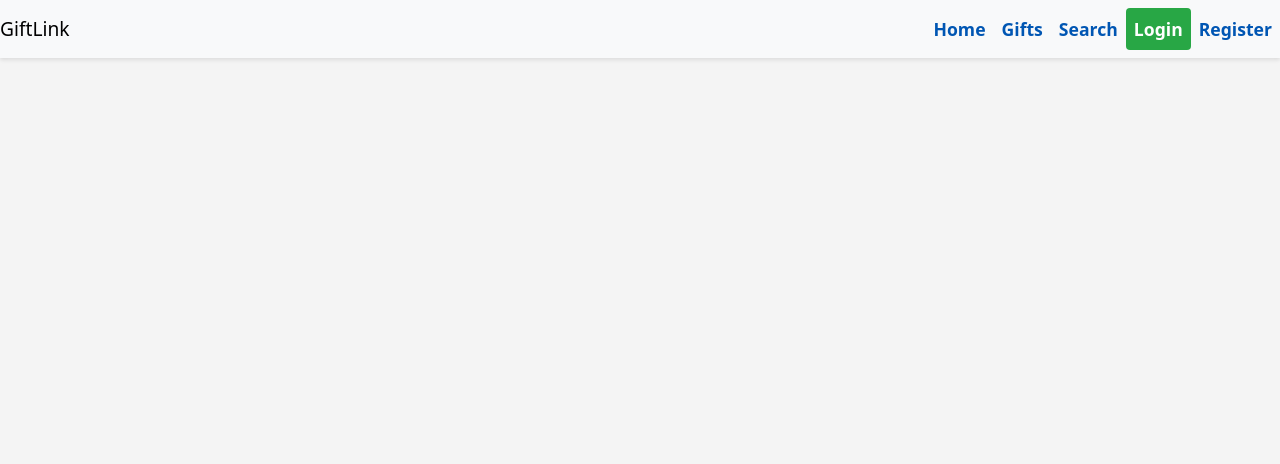
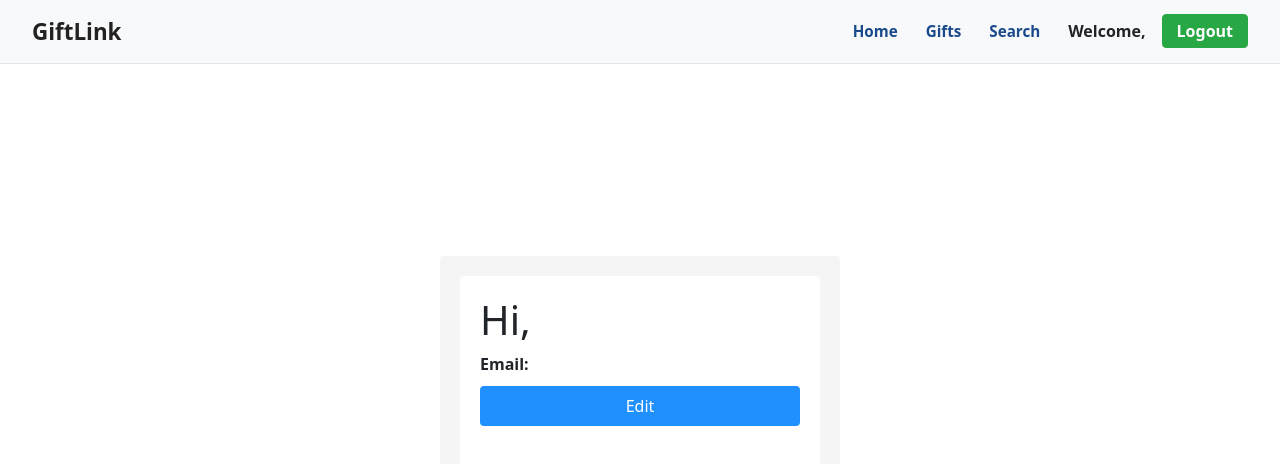
Before and after one commit to AminAgrebi-lab/fullstack-capstone-project, a React (Create React App) app in the folder giftlink-frontend/: page /app/profile in a window 1280 px wide. Shown: the top 464 px of the page. Built offline with nearby package versions, Linux system fonts and the light colour scheme; sample sign-in values are in the browser's storage.

Commit message:
Fix backend routes, update Navbar layout, and refine DetailsPage fetch logic

```diff
--- a/giftlink-frontend/src/App.js
+++ b/giftlink-frontend/src/App.js
@@ -4,10 +4,11 @@ import MainPage from './components/MainPage/MainPage';
 import LoginPage from './components/LoginPage/LoginPage';
 import RegisterPage from './components/RegisterPage/RegisterPage';
 import DetailsPage from './components/DetailsPage/DetailsPage';
-import SearchPage from './components/SearchPage/SearchPage'; // إضافة استيراد SearchPage
-import 'bootstrap/dist/css/bootstrap.min.css';
-import './App.css';
+import SearchPage from './components/SearchPage/SearchPage';
 import Navbar from './components/Navbar/Navbar';
+
+// Task 6: Import Profile component
+import Profile from './components/Profile/Profile';
 
 function App() {
   return (
@@ -18,8 +19,11 @@ function App() {
         <Route path="/app" element={<MainPage />} />
         <Route path="/app/login" element={<LoginPage />} />
         <Route path="/app/register" element={<RegisterPage />} />
-        <Route path="/app/product/:productId" element={<DetailsPage />} />
-        <Route path="/app/search" element={<SearchPage />} /> {/* إضافة مسار صفحة البحث */}
+        <Route path="/app/product/:id" element={<DetailsPage />} />
+        <Route path="/app/search" element={<SearchPage />} />
+
+        {/* Task 6: Add Profile Route */}
+        <Route path="/app/profile" element={<Profile />} />
       </Routes>
     </>
   );
--- a/giftlink-frontend/src/components/DetailsPage/DetailsPage.js
+++ b/giftlink-frontend/src/components/DetailsPage/DetailsPage.js
@@ -5,7 +5,8 @@ import './DetailsPage.css';
 
 function DetailsPage() {
     const navigate = useNavigate();
-    const { productId } = useParams();
+    // 💡 تعديل 1: استخدام id بدلاً من productId ليتطابق مع App.js
+    const { id } = useParams();
     const [gift, setGift] = useState(null);
     const [loading, setLoading] = useState(true);
     const [error, setError] = useState(null);
@@ -15,13 +16,14 @@ function DetailsPage() {
         if (!authenticationToken) {
             // Task 1: Check for authentication and redirect
             navigate('/app/login');
+            return; // 💡 تعديل 2: إضافة return لمنع طلب الـ API إذا لم يكن مسجلاً
         }
 
         // get the gift to be rendered on the details page
         const fetchGift = async () => {
             try {
                 // Task 2: Fetch gift details
-                const response = await fetch(`${urlConfig.backendUrl}/api/gifts/${productId}`);
+                const response = await fetch(`${urlConfig.backendUrl}/api/gifts/${id}`);
                 if (!response.ok) {
                     throw new Error('Network response was not ok');
                 }
@@ -34,13 +36,14 @@ function DetailsPage() {
             }
         };
 
-        fetchGift();
+        if (id) {
+            fetchGift();
+        }
 
         // Task 3: Scroll to top on component mount
         window.scrollTo(0, 0);
 
-    }, [productId, navigate]);
-
+    }, [id, navigate]);
 
     const handleBackClick = () => {
         // Task 4: Handle back click
@@ -70,7 +73,6 @@ function DetailsPage() {
             comment: "My family can use one. DM me if it is still available. Thank you!"
         }
     ];
-
 
     if (loading) return <div>Loading...</div>;
     if (error) return <div>Error: {error}</div>;
--- a/giftlink-frontend/src/components/Navbar/Navbar.css
+++ b/giftlink-frontend/src/components/Navbar/Navbar.css
@@ -1,16 +1,35 @@
-/* Custom styles for Navbar component */
+#navbar_container {
+    padding: 0.6rem 2rem;
+    background-color: #f8f9fa;
+    border-bottom: 1px solid #e5e5e5;
+}
 
-/* Ensure the green login button has high visibility and proper white text */
-.navbar-nav .btn-success {
+.navbar-brand {
+    font-size: 1.4rem;
+    color: #222 !important;
+}
+
+.nav-link-custom {
+    color: #1a4a8b !important;
+    font-weight: 600;
+    margin-right: 12px;
+    font-size: 0.95rem;
+}
+
+.nav-link-custom:hover {
+    color: #0b2e5c !important;
+}
+
+/* زر الأخضر الخاص بـ Login و Logout */
+.nav-btn-green {
     background-color: #28a745 !important;
     border-color: #28a745 !important;
     color: #ffffff !important;
-    font-weight: 500;
+    font-weight: 600;
+    padding: 4px 14px;
+    border-radius: 4px;
 }
 
-/* Hover state for login button */
-.navbar-nav .btn-success:hover {
+.nav-btn-green:hover {
     background-color: #218838 !important;
-    border-color: #1e7e34 !important;
-    color: #ffffff !important;
 }
--- a/giftlink-frontend/src/components/Navbar/Navbar.js
+++ b/giftlink-frontend/src/components/Navbar/Navbar.js
@@ -1,86 +1,99 @@
 import React, { useEffect } from 'react';
 import { Link, useNavigate } from 'react-router-dom';
-import { urlConfig } from '../../config';
 import { useAppContext } from '../../context/AuthContext';
+import './Navbar.css';
 
 export default function Navbar() {
     const { isLoggedIn, setIsLoggedIn, userName, setUserName } = useAppContext();
-
     const navigate = useNavigate();
 
     useEffect(() => {
         const authTokenFromSession = sessionStorage.getItem('auth-token');
         const nameFromSession = sessionStorage.getItem('name');
+
         if (authTokenFromSession) {
-            if (isLoggedIn && nameFromSession) {
+            setIsLoggedIn(true);
+            if (nameFromSession) {
                 setUserName(nameFromSession);
             } else {
-                sessionStorage.removeItem('auth-token');
-                sessionStorage.removeItem('name');
-                sessionStorage.removeItem('email');
-                setIsLoggedIn(false);
+                const emailFromSession = sessionStorage.getItem('email');
+                if (emailFromSession) {
+                    setUserName(emailFromSession.split('@')[0]);
                 }
             }
-    }, [isLoggedIn, setIsLoggedIn, setUserName]);
+        }
+    }, [setIsLoggedIn, setUserName]);
 
     const handleLogout = () => {
         sessionStorage.removeItem('auth-token');
         sessionStorage.removeItem('name');
         sessionStorage.removeItem('email');
         setIsLoggedIn(false);
-        navigate(`/app`);
+        navigate('/app');
     };
 
-    const profileSecton = () => {
-        navigate(`/app/profile`);
+    const profileSection = () => {
+        navigate('/app/profile');
     };
 
     return (
-        <>
-            <nav className="navbar navbar-expand-lg navbar-light bg-light" id='navbar_container'>
-                <a className="navbar-brand" href={`${urlConfig.backendUrl}/app`}>GiftLink</a>
+        <nav className="navbar navbar-expand-lg navbar-light bg-light" id="navbar_container">
+            <Link className="navbar-brand fw-bold" to="/app">GiftLink</Link>
 
-                <button className="navbar-toggler" type="button" data-toggle="collapse" data-target="#navbarNav" aria-controls="navbarNav" aria-expanded="false" aria-label="Toggle navigation">
+            <button
+                className="navbar-toggler"
+                type="button"
+                data-bs-toggle="collapse"
+                data-bs-target="#navbarNav"
+                aria-controls="navbarNav"
+                aria-expanded="false"
+                aria-label="Toggle navigation"
+            >
                 <span className="navbar-toggler-icon"></span>
             </button>
 
             <div className="collapse navbar-collapse justify-content-end" id="navbarNav">
-                    <ul className="navbar-nav">
+                <ul className="navbar-nav ms-auto align-items-center">
                     <li className="nav-item">
-                            <a className="nav-link" href="/home.html">Home</a>
+                        {/* استخدام a href إذا كانت صفحة static HTML خارجية */}
+                        <a className="nav-link nav-link-custom" href="/home.html">Home</a>
                     </li>
                     <li className="nav-item">
-                            <Link className="nav-link" to="/app">Gifts</Link>
+                        <Link className="nav-link nav-link-custom" to="/app">Gifts</Link>
                     </li>
                     <li className="nav-item">
-                            <Link className="nav-link" to="/app/search">Search</Link>
+                        <Link className="nav-link nav-link-custom" to="/app/search">Search</Link>
                     </li>
-                        <ul className="navbar-nav ml-auto">
+
                     {isLoggedIn ? (
                         <>
                             <li className="nav-item">
-                                        <span className="nav-link" style={{ color: "black", cursor: "pointer" }} onClick={profileSecton}>
+                                <span
+                                    className="nav-link fw-bold text-dark me-2"
+                                    style={{ cursor: "pointer" }}
+                                    onClick={profileSection}
+                                >
                                     Welcome, {userName}
                                 </span>
                             </li>
                             <li className="nav-item">
-                                        <button className="nav-link login-btn" onClick={handleLogout}>Logout</button>
+                                <button className="btn btn-success nav-btn-green" onClick={handleLogout}>
+                                    Logout
+                                </button>
                             </li>
                         </>
                     ) : (
                         <>
                             <li className="nav-item">
-                                        <Link className="nav-link login-btn" to="/app/login">Login</Link>
+                                <Link className="btn btn-success nav-btn-green me-2" to="/app/login">Login</Link>
                             </li>
                             <li className="nav-item">
-                                        <Link className="nav-link register-btn" to="/app/register">Register</Link>
+                                <Link className="nav-link nav-link-custom" to="/app/register">Register</Link>
                             </li>
                         </>
                     )}
                 </ul>
-                    </ul>
             </div>
         </nav>
-        </>
     );
 }
--- a/giftlink-frontend/src/components/Profile/Profile.js
+++ b/giftlink-frontend/src/components/Profile/Profile.js
@@ -1,17 +1,18 @@
 import React, { useEffect, useState } from "react";
 import { useNavigate } from "react-router-dom";
-import './Profile.css'
-import {urlConfig} from '../../config';
+import './Profile.css';
+import { urlConfig } from '../../config';
 import { useAppContext } from '../../context/AuthContext';
 
 const Profile = () => {
   const [userDetails, setUserDetails] = useState({});
   const [updatedDetails, setUpdatedDetails] = useState({});
- const {setUserName} = useAppContext();
+  const { setUserName } = useAppContext();
   const [changed, setChanged] = useState("");
 
   const [editMode, setEditMode] = useState(false);
   const navigate = useNavigate();
+
   useEffect(() => {
     const authtoken = sessionStorage.getItem("auth-token");
     if (!authtoken) {
@@ -25,11 +26,12 @@ const Profile = () => {
     try {
       const authtoken = sessionStorage.getItem("auth-token");
       const email = sessionStorage.getItem("email");
-      const name=sessionStorage.getItem('name');
+      const name = sessionStorage.getItem('name');
+
       if (name || authtoken) {
         const storedUserDetails = {
           name: name,
-                  email:email
+          email: email
         };
 
         setUserDetails(storedUserDetails);
@@ -37,7 +39,6 @@ const Profile = () => {
       }
     } catch (error) {
       console.error(error);
-  // Handle error case
     }
   };
 
@@ -51,6 +52,7 @@ setUpdatedDetails({
       [e.target.name]: e.target.value,
     });
   };
+
   const handleSubmit = async (e) => {
     e.preventDefault();
 
@@ -64,18 +66,30 @@ const handleSubmit = async (e) => {
       }
 
       const payload = { ...updatedDetails };
+
       const response = await fetch(`${urlConfig.backendUrl}/api/auth/update`, {
-      //Step 1: Task 1
-      //Step 1: Task 2
-      //Step 1: Task 3
+        // Task 1: set method
+        method: "PUT",
+        // Task 2: set headers
+        headers: {
+          "Authorization": `Bearer ${authtoken}`,
+          "Content-Type": "application/json",
+          "Email": email,
+        },
+        // Task 3: set body to send user details
+        body: JSON.stringify(payload),
       });
 
       if (response.ok) {
-      // Update the user details in session storage
-      //Step 1: Task 4
-      //Step 1: Task 5
+        // Task 4: set the new name in the AppContext
+        setUserName(updatedDetails.name);
+
+        // Task 5: set user name in the session
+        sessionStorage.setItem("name", updatedDetails.name);
+
         setUserDetails(updatedDetails);
         setEditMode(false);
+
         // Display success message to the user
         setChanged("Name Changed Successfully!");
         setTimeout(() => {
@@ -84,12 +98,10 @@ const handleSubmit = async (e) => {
         }, 1000);
 
       } else {
-      // Handle error case
         throw new Error("Failed to update profile");
       }
     } catch (error) {
       console.error(error);
-    // Handle error case
     }
   };
 
@@ -103,7 +115,7 @@ return (
               type="email"
               name="email"
               value={userDetails.email}
-    disabled // Disable the email field
+              disabled
             />
           </label>
           <label>
@@ -123,7 +135,7 @@ return (
           <h1>Hi, {userDetails.name}</h1>
           <p> <b>Email:</b> {userDetails.email}</p>
           <button onClick={handleEdit}>Edit</button>
-<span style={{color:'green',height:'.5cm',display:'block',fontStyle:'italic',fontSize:'12px'}}>{changed}</span>
+          <span style={{ color: 'green', height: '.5cm', display: 'block', fontStyle: 'italic', fontSize: '12px' }}>{changed}</span>
         </div>
       )}
     </div>
```
Also changed, not shown: 2 other files (tests, documents, lock files or other folders). Lines whose indentation alone changed are shown as unchanged.
